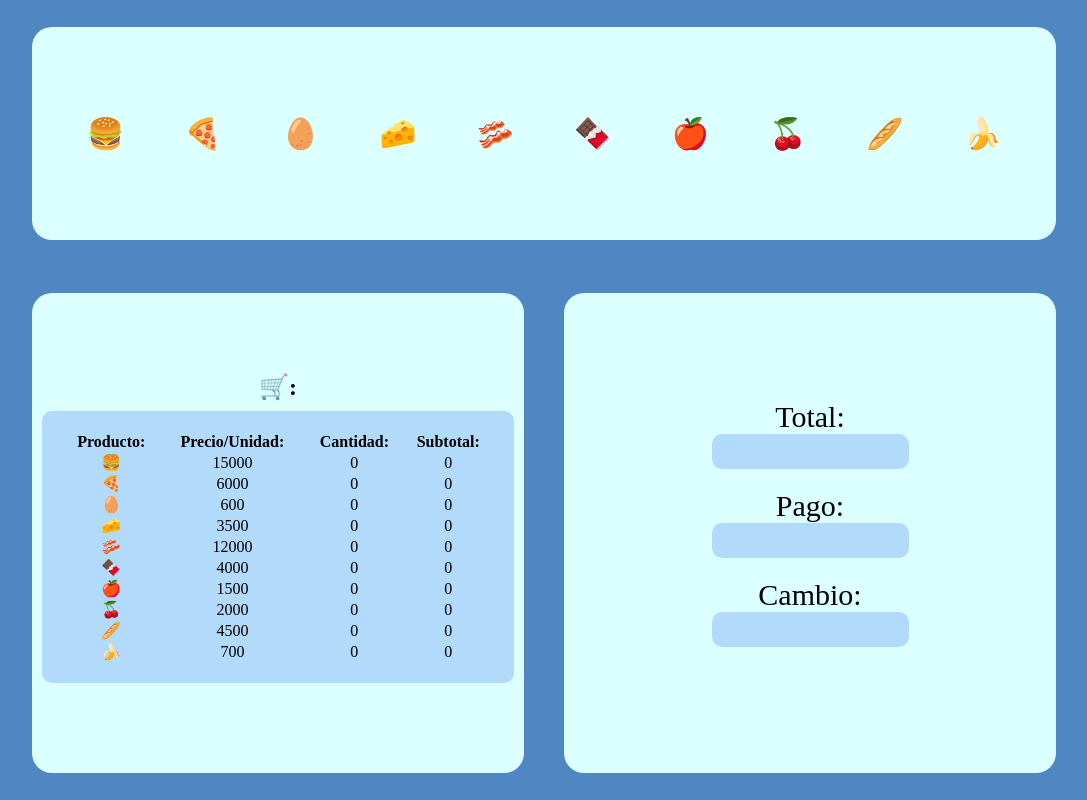
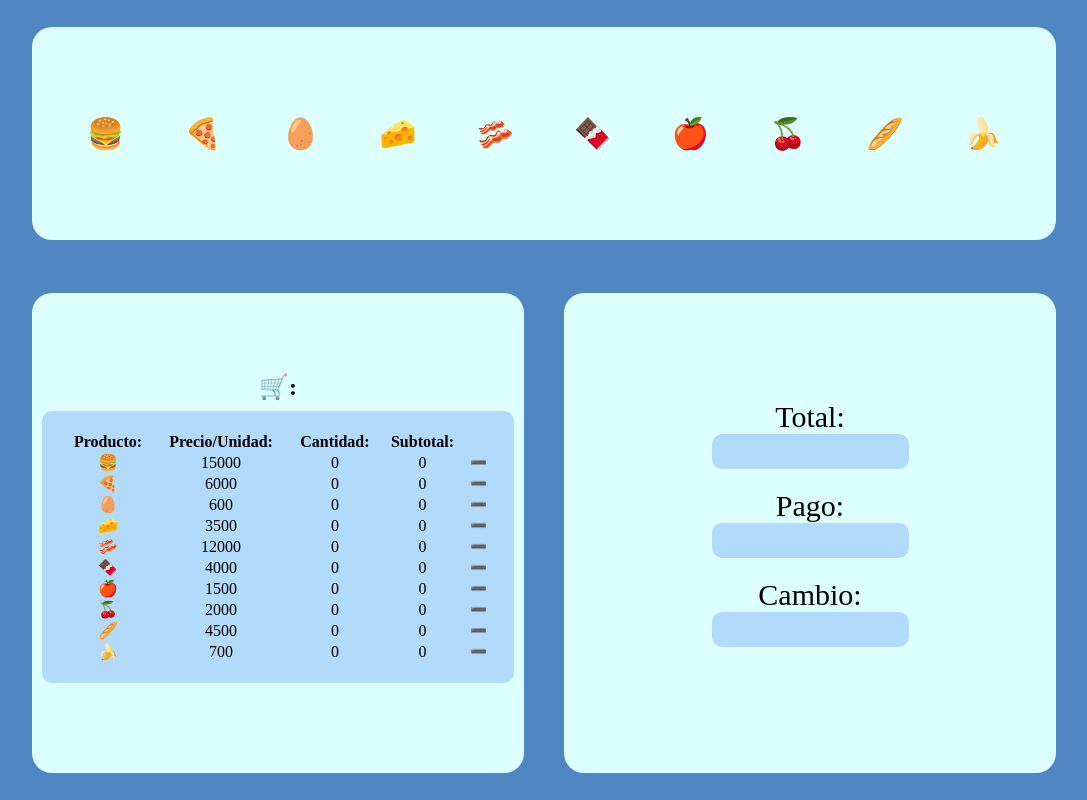
Before and after one commit to sxntiBG/minimercado, a plain HTML site: page index.html in a window 1280 px wide. Shown: the whole page, without its empty margins (96-1183 px from the left). Drawn offline with Linux system fonts and the light colour scheme.

Commit message:
Se agrega funcionalidad para descontar productos. Se soluciona bug en el calculo del total. Se agrega Favicon

```diff
--- a/index.html
+++ b/index.html
@@ -1,25 +1,26 @@
 <!DOCTYPE html>
-<html lang="en">
+<html lang="es">
 <head>
     <meta charset="UTF-8">
     <meta name="viewport" content="width=device-width, initial-scale=1.0">
     <title>Tienda</title>
     <link rel="stylesheet" href="style.css">
+    <link rel="shortcut icon" href="assets/img/favicon-32x32.png" type="image/x-icon">
 </head>
 <body>
     <div class="container">
         <div class="container1">
             <div class="productos">
-                <button id="button-burguer" onclick="adicionarProducto('burger')">🍔</button>
-                <button id="button-pizza" onclick="adicionarProducto('pizza')">🍕</button>
-                <button id="button-egg" onclick="adicionarProducto('egg')">🥚</button>
-                <button id="button-chesse" onclick="adicionarProducto('chesse')">🧀</button>
-                <button id="button-bacon" onclick="adicionarProducto('bacon')">🥓</button>
-                <button id="button-chocolate" onclick="adicionarProducto('chocolate')">🍫</button>
-                <button id="button-apple" onclick="adicionarProducto('apple')">🍎</button>
-                <button id="button-cherry" onclick="adicionarProducto('cherry')">🍒</button>
-                <button id="button-bread" onclick="adicionarProducto('bread')">🥖</button>
-                <button id="button-banana" onclick="adicionarProducto('banana')">🍌</button>
+                <button class="productos-button" id="button-hamburguesa" onclick="gestionProductos('hamburguesa', 'adicionar')">🍔</button>
+                <button class="productos-button" id="button-pizza" onclick="gestionProductos('pizza', 'adicionar')">🍕</button>
+                <button class="productos-button" id="button-huevo" onclick="gestionProductos('huevo', 'adicionar')">🥚</button>
+                <button class="productos-button" id="button-queso" onclick="gestionProductos('queso', 'adicionar')">🧀</button>
+                <button class="productos-button" id="button-tocino" onclick="gestionProductos('tocino', 'adicionar')">🥓</button>
+                <button class="productos-button" id="button-chocolate" onclick="gestionProductos('chocolate', 'adicionar')">🍫</button>
+                <button class="productos-button" id="button-manzana" onclick="gestionProductos('manzana', 'adicionar')">🍎</button>
+                <button class="productos-button" id="button-cereza" onclick="gestionProductos('cereza', 'adicionar')">🍒</button>
+                <button class="productos-button" id="button-pan" onclick="gestionProductos('pan', 'adicionar')">🥖</button>
+                <button class="productos-button" id="button-banano" onclick="gestionProductos('banano', 'adicionar')">🍌</button>
             </div>
         </div>
         <div class="container2">
@@ -33,68 +34,79 @@
                                 <th>Precio/Unidad:</th>
                                 <th>Cantidad:</th>
                                 <th>Subtotal:</th>
+                                <th></th>
                             </tr>
                         </thead>
                         <tbody>
                             <tr>
                                 <td>🍔</td>
-                                <td id="burger-price">15000</td>
-                                <td id="burger-cant">0</td>
-                                <td id="burger-total">0</td>
+                                <td id="hamburguesa-precio">15000</td>
+                                <td id="hamburguesa-cant">0</td>
+                                <td id="hamburguesa-total">0</td>
+                                <td><button class="menos-button" onclick="gestionProductos('hamburguesa', 'descontar')">➖</button></td>
                             </tr>
                             <tr>
                                 <td>🍕</td>
-                                <td id="pizza-price">6000</td>
+                                <td id="pizza-precio">6000</td>
                                 <td id="pizza-cant">0</td>
                                 <td id="pizza-total">0</td>
+                                <td><button class="menos-button" onclick="gestionProductos('pizza', 'descontar')">➖</button></td>
                             </tr>
                             <tr>
                                 <td>🥚</td>
-                                <td id="egg-price">600</td>
-                                <td id="egg-cant">0</td>
-                                <td id="egg-total">0</td>
+                                <td id="huevo-precio">600</td>
+                                <td id="huevo-cant">0</td>
+                                <td id="huevo-total">0</td>
+                                <td><button class="menos-button" onclick="gestionProductos('huevo', 'descontar')">➖</button></td>
                             </tr>
                             <tr>
                                 <td>🧀</td>
-                                <td id="chesse-price">3500</td>
-                                <td id="chesse-cant">0</td>
-                                <td id="chesse-total">0</td>
+                                <td id="queso-precio">3500</td>
+                                <td id="queso-cant">0</td>
+                                <td id="queso-total">0</td>
+                                <td><button class="menos-button" onclick="gestionProductos('queso', 'descontar')">➖</button></td>
                             </tr>
                             <tr>
                                 <td>🥓</td>
-                                <td id="bacon-price">12000</td>
-                                <td id="bacon-cant">0</td>
-                                <td id="bacon-total">0</td>
+                                <td id="tocino-precio">12000</td>
+                                <td id="tocino-cant">0</td>
+                                <td id="tocino-total">0</td>
+                                <td><button class="menos-button" onclick="gestionProductos('tocino', 'descontar')">➖</button></td>
                             </tr>
                             <tr>
                                 <td>🍫</td>
-                                <td id="chocolate-price">4000</td>
+                                <td id="chocolate-precio">4000</td>
                                 <td id="chocolate-cant">0</td>
                                 <td id="chocolate-total">0</td>
+                                <td><button class="menos-button" onclick="gestionProductos('chocolate', 'descontar')">➖</button></td>
                             </tr>
                             <tr>
                                 <td>🍎</td>
-                                <td id="apple-price">1500</td>
-                                <td id="apple-cant">0</td>
-                                <td id="apple-total">0</td>
+                                <td id="manzana-precio">1500</td>
+                                <td id="manzana-cant">0</td>
+                                <td id="manzana-total">0</td>
+                                <td><button class="menos-button" onclick="gestionProductos('manzana', 'descontar')">➖</button></td>
                             </tr>
                             <tr>
                                 <td>🍒</td>
-                                <td id="cherry-price">2000</td>
-                                <td id="cherry-cant">0</td>
-                                <td id="cherry-total">0</td>
+                                <td id="cereza-precio">2000</td>
+                                <td id="cereza-cant">0</td>
+                                <td id="cereza-total">0</td>
+                                <td><button class="menos-button" onclick="gestionProductos('cereza', 'descontar')">➖</button></td>
                             </tr>
                             <tr>
                                 <td>🥖</td>
-                                <td id="bread-price">4500</td>
-                                <td id="bread-cant">0</td>
-                                <td id="bread-total">0</td>
+                                <td id="pan-precio">4500</td>
+                                <td id="pan-cant">0</td>
+                                <td id="pan-total">0</td>
+                                <td><button class="menos-button" onclick="gestionProductos('pan', 'descontar')">➖</button></td>
                             </tr>
                             <tr>
                                 <td>🍌</td>
-                                <td id="banana-price">700</td>
-                                <td id="banana-cant">0</td>
-                                <td id="banana-total">0</td>
+                                <td id="banano-precio">700</td>
+                                <td id="banano-cant">0</td>
+                                <td id="banano-total">0</td>
+                                <td><button class="menos-button" onclick="gestionProductos('banano', 'descontar')">➖</button></td>
                             </tr>
                         </tbody>
                     </table>
--- a/script.js
+++ b/script.js
@@ -1,19 +1,40 @@
-function adicionarProducto(nombreProducto){
-    let price = parseFloat(document.getElementById(`${nombreProducto}-price`).textContent);
-    let cant = parseInt(document.getElementById(`${nombreProducto}-cant`).textContent);
+function gestionProductos(nombreProducto, accion){
 
-    cant++;
-    let total = price * cant;
+    if(accion === 'adicionar'){
+        let precio = parseFloat(document.getElementById(`${nombreProducto}-precio`).textContent);
+        let cant = parseInt(document.getElementById(`${nombreProducto}-cant`).textContent);
 
-    document.getElementById(`${nombreProducto}-cant`).innerHTML = cant;
-    document.getElementById(`${nombreProducto}-total`).innerHTML = total;
+        cant++;
+        let total = precio * cant;
 
-    precioFinal(total);
+        document.getElementById(`${nombreProducto}-cant`).innerHTML = cant;
+        document.getElementById(`${nombreProducto}-total`).innerHTML = total;
+
+    }else if(accion === 'descontar'){
+        let precio = parseFloat(document.getElementById(`${nombreProducto}-precio`).textContent);
+        let cant = parseInt(document.getElementById(`${nombreProducto}-cant`).textContent);
+
+        if(cant > 0){
+            cant--;
+        }
+
+        let total = precio * cant;
+
+        document.getElementById(`${nombreProducto}-cant`).innerHTML = cant;
+        document.getElementById(`${nombreProducto}-total`).innerHTML = total;
+
+    }
+
+    precioFinal();
 }
 
-function precioFinal(total){
-    let valorTotal = parseFloat(document.getElementById('total').value) || 0;
-    document.getElementById('total').value = valorTotal + total;
+function precioFinal(){
+    const productos = ['hamburguesa', 'pizza', 'huevo', 'queso', 'tocino', 'chocolate', 'manzana', 'cereza', 'pan', 'banano'];
+    let suma = 0;
+    productos.forEach(producto => {
+        suma += parseFloat(document.getElementById(`${producto}-total`).textContent);
+    });
+    document.getElementById('total').value = suma;
 }
 
 function cambio(){
--- a/style.css
+++ b/style.css
@@ -32,7 +32,7 @@
     border-radius: 20px;
 }
 
-button{
+.productos-button{
     padding: 30px;
     font-size: 30px;
     border: none;
@@ -41,7 +41,7 @@ button{
     background-color: #dcffff;
 }
 
-button:hover{
+.productos-button:hover{
     background-color: #6a9eda;
 }
 
@@ -84,6 +84,18 @@ td{
     text-align: center;
 }
 
+.menos-button{
+    background-color: #b2dafa;
+    border: none;
+    cursor: pointer;
+    padding: 2px;
+    border-radius: 5px;
+}
+
+.menos-button:hover{
+    background-color: white;
+}
+
 label{
     font-size: 30px;
 }
```
Also changed, not shown: assets/img/favicon-32x32.png (added), assets/img/image.png (added), image.png (deleted), 1 other file.
